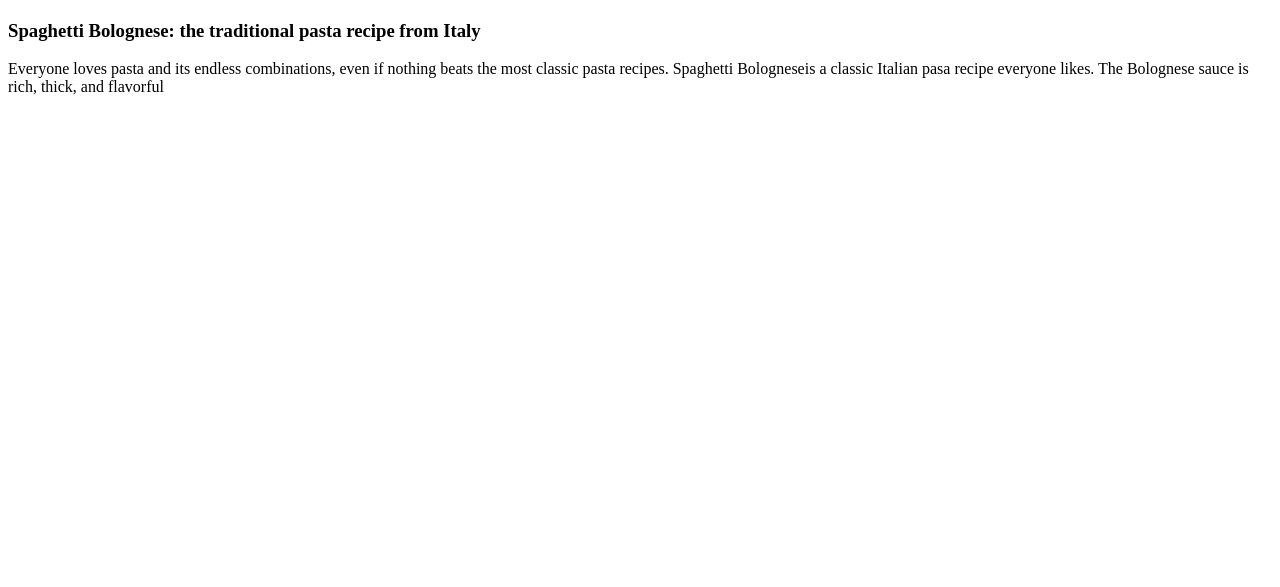
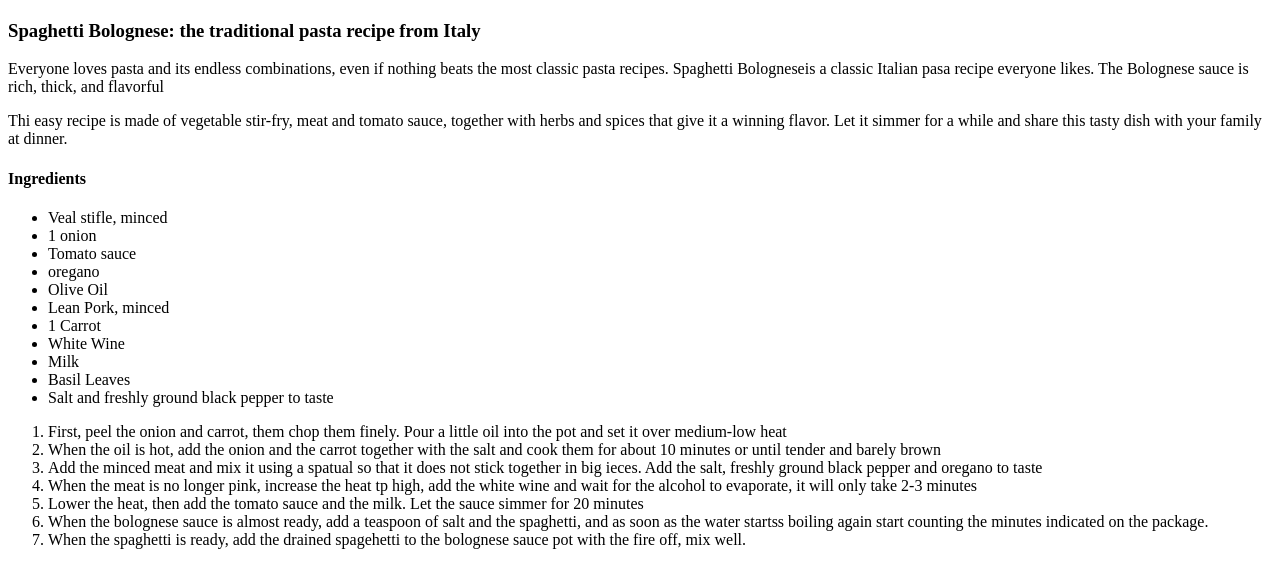
Before and after one commit to Elixira/odin-recipes, a plain HTML site: page recipes/spaghetti.html in a window 1280 px wide. Shown: the part 99-686 px from the top of the page. Drawn offline with Linux system fonts and the light colour scheme.

Commit message:
Added n unoreded list of the ingredients and an ordered lift of the cooking steps.

```diff
--- a/recipes/spaghetti.html
+++ b/recipes/spaghetti.html
@@ -8,6 +8,29 @@
         <img src="spaghetti bolognese.webp">
         <h3>Spaghetti Bolognese: the traditional pasta recipe from Italy</h3>
         <p>Everyone loves pasta and its endless combinations, even if nothing beats the most classic pasta recipes. <srong>Spaghetti Bolognese</srong>is a classic Italian pasa recipe everyone likes. The Bolognese sauce is rich, thick, and flavorful</p>
-
+        <p>Thi easy recipe is made of vegetable stir-fry, meat and tomato sauce, together with herbs and spices that give it a winning flavor. Let it simmer for a while and share this tasty dish with your family at dinner.</p>
+        <h4>Ingredients</h4>
+        <ul>
+            <li>Veal stifle, minced</li>
+            <li>1 onion</li>
+            <li>Tomato sauce</li>
+            <li>oregano</li>
+            <li>Olive Oil</li>
+            <li>Lean Pork, minced</li>
+            <li>1 Carrot</li>
+            <li>White Wine</li>
+            <li>Milk</li>
+            <li>Basil Leaves</li>
+            <li>Salt and freshly ground black pepper to taste</li>
+        </ul>
+        <ol>
+            <li>First, peel the onion and carrot, them chop them finely. Pour a little oil into the pot and set it over medium-low heat</li>
+            <li>When the oil is hot, add the onion and the carrot together with the salt and cook them for about 10 minutes or until tender and barely brown</li>
+            <li>Add the minced meat and mix it using a spatual so that it does not stick together in big ieces. Add the salt, freshly ground black pepper and oregano to taste</li>
+            <li>When the meat is no longer pink, increase the heat tp high, add the white wine and wait for the alcohol to evaporate, it will only take 2-3 minutes</li>
+            <li>Lower the heat, then add the tomato sauce and the milk. Let the sauce simmer for 20 minutes</li>
+            <li>When the bolognese sauce is almost ready, add a teaspoon of salt and the spaghetti, and as soon as the water startss boiling again start counting the minutes indicated on the package.</li>
+            <li>When the spaghetti is ready, add the drained spagehetti to the bolognese sauce pot with the fire off, mix well.</li>
+        </ol>
     </body>
 </html>
```
